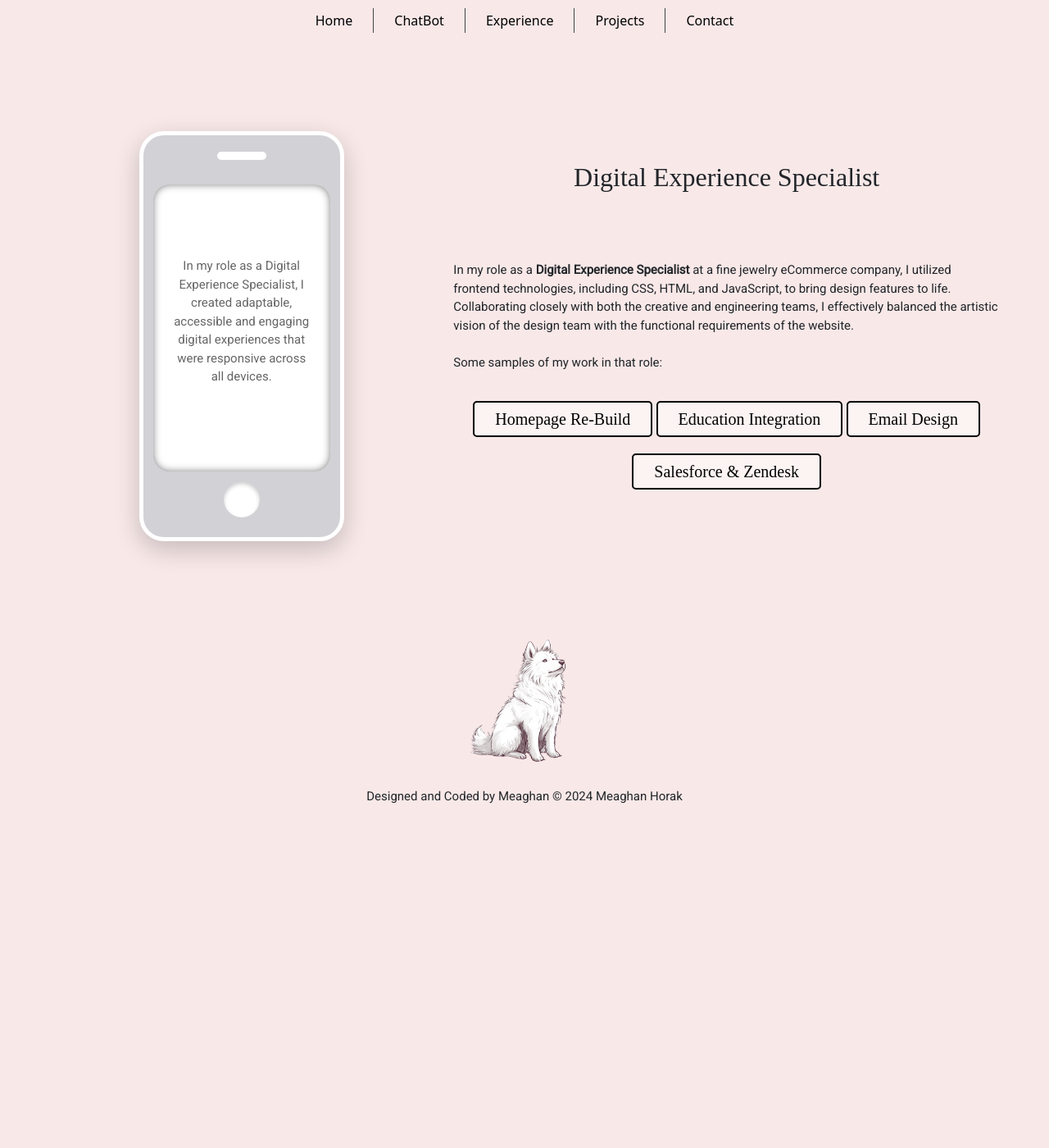
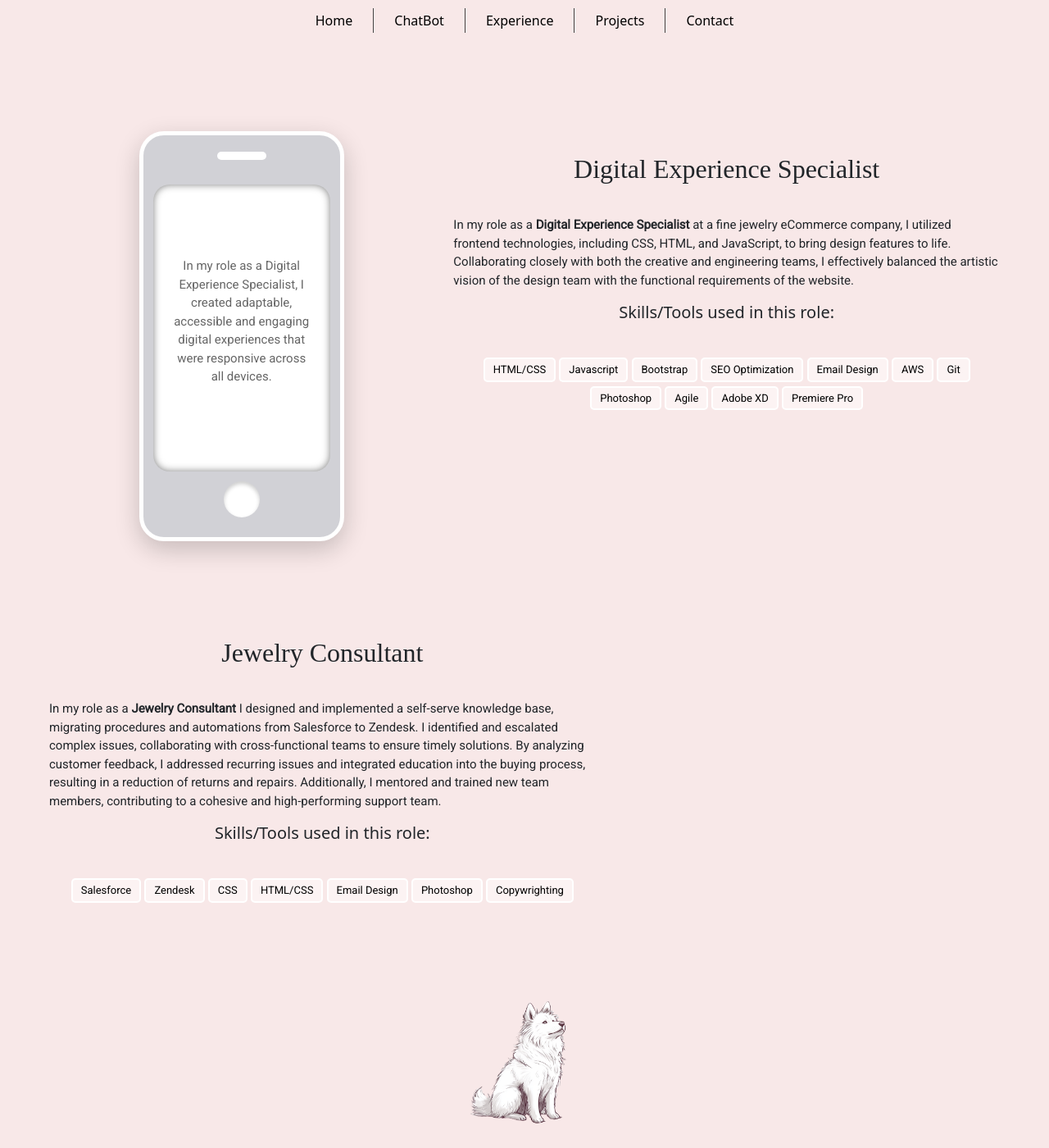
Before and after one commit to mkh7878/portfolio, a Jekyll site: the page built from pages/experience.html, in a window 1280 px wide and 1400 px high. Shown: the whole window at 82% size. Built offline with Jekyll 4.4.1, drawn with Linux system fonts in a browser that asks for light colours; some web fonts are replaced.

Commit message:
updates to experience page

```diff
--- a/_includes/header.html
+++ b/_includes/header.html
@@ -18,3 +18,5 @@
 <!-- jQuery and Bootstrap JS -->
 <script src="https://ajax.googleapis.com/ajax/libs/jquery/3.5.1/jquery.min.js"></script>
 <script src="https://maxcdn.bootstrapcdn.com/bootstrap/4.5.2/js/bootstrap.min.js"></script>
+<!-- Bootstrap JS (Popper.js included) -->
+<script src="https://cdn.jsdelivr.net/npm/bootstrap@5.3.0/dist/js/bootstrap.bundle.min.js"></script>
--- a/assets/css/styles.css
+++ b/assets/css/styles.css
@@ -374,8 +374,7 @@ p {
     text-decoration: none; /* Remove underline */
     display: inline-block;
     border-radius: 5px;
-    transition: background-color 0.3s ease; /* Smooth transition on hover */
-    cursor: pointer; /* Pointer cursor on hover */
+    margin-top: 5px;
 }
 
 /* .button:hover {
--- a/pages/chatbot.html
+++ b/pages/chatbot.html
@@ -1,6 +1,6 @@
 ---
 layout: default
-title: Home
+title: Chat Bot
 ---
 
 <div class="row">
--- a/pages/contact.html
+++ b/pages/contact.html
@@ -1,4 +1,4 @@
 ---
 layout: default
-title: Home
+title: Contact
 ---
--- a/pages/experience.html
+++ b/pages/experience.html
@@ -43,28 +46,42 @@ title: Home
     </div>
 
     <!-- Experience column with description of DES role-->
-    <div class="col-md-7 col-lg-7 col-sm-12" style="padding-top: 50px;">
+    <div class="col-md-7 col-lg-7 col-sm-12" style="padding-top: 40px;">
         <h4> <br><br>Digital Experience Specialist</h4>
         <div class="job-desc">
 
             <p>
-                <br><br>
                 In my role as a <strong>Digital Experience Specialist</strong> at a fine jewelry eCommerce company, I utilized frontend
                 technologies, including CSS, HTML, and JavaScript, to bring design features to life. Collaborating closely
                 with both the creative and engineering teams, I effectively balanced the artistic vision of the design team
                 with the functional requirements of the website.
-                <br><br>
-                Some samples of my work in that role:
             </p>
         </div>
-        <a class="button" href="hp-rebuild-gemvara.html" style="margin-top: 20px;">Homepage Re-Build</a>
+        <!-- <a class="button" href="/pages/hprebuildgemvara.html" style="margin-top: 20px;">Homepage Re-Build</a>
         <a class="button" href="#" style="margin-top: 20px;">Education Integration</a>
         <a class="button" href="#" style="margin-top: 20px;">Email Design</a>
-        <a class="button" href="#" style="margin-top: 20px;">Salesforce & Zendesk</a>
+        <a class="button" href="#" style="margin-top: 20px;">Salesforce & Zendesk</a> -->
+        <div class="col-12">
+            <h5> Skills/Tools used in this role: </h5>
+        </div>
+        <div class="col-12" style="padding-top: 30px;">
+            <div class="tools-button">HTML/CSS</div>
+            <div class="tools-button">Javascript</div>
+            <div class="tools-button">Bootstrap</div>
+            <div class="tools-button">SEO Optimization</div>
+            <div class="tools-button">Email Design</div>
+            <div class="tools-button">AWS</div>
+            <div class="tools-button">Git</div>
+            <div class="tools-button">Photoshop</div>
+            <div class="tools-button">Agile</div>
+            <div class="tools-button">Adobe XD</div>
+            <div class="tools-button">Premiere Pro</div>
+
+        </div>
     </div>
  </div>
 
-
+<!--  for mobile only browser phone css -->
  <div class="d-block d-sm-block d-md-none d-lg-none">
     <div class="row justify-content-center">
         <div class="device">
@@ -99,4 +116,42 @@ title: Home
             </div>
         </div>
     </div>
+
  </div>
+
+<div class="row">
+        <!-- Experience column with description of DES role-->
+        <div class="col-md-7 col-lg-7 col-sm-12" style="padding-top: 40px;">
+            <h4> <br><br>Jewelry Consultant</h4>
+            <div class="job-desc">
+
+                <p>
+                    In my role as a <strong>Jewelry Consultant</strong> I designed and implemented a self-serve knowledge base, migrating procedures and automations from Salesforce to Zendesk. I identified and escalated complex issues, collaborating with cross-functional teams to ensure timely solutions. By analyzing customer feedback, I addressed recurring issues and integrated education into the buying process, resulting in a reduction of returns and repairs. Additionally, I mentored and trained new team members, contributing to a cohesive and high-performing support team.
+                </p>
+            </div>
+            <!-- <a class="button" href="/pages/hprebuildgemvara.html" style="margin-top: 20px;">Homepage Re-Build</a>
+            <a class="button" href="#" style="margin-top: 20px;">Education Integration</a>
+            <a class="button" href="#" style="margin-top: 20px;">Email Design</a>
+            <a class="button" href="#" style="margin-top: 20px;">Salesforce & Zendesk</a> -->
+            <div class="col-12">
+                <h5> Skills/Tools used in this role: </h5>
+            </div>
+            <div class="col-12" style="padding-top: 30px;">
+                <div class="tools-button">Salesforce</div>
+                <div class="tools-button">Zendesk</div>
+                <div class="tools-button">CSS</div>
+                <div class="tools-button">HTML/CSS</div>
+                <div class="tools-button">Email Design</div>
+                <div class="tools-button">Photoshop</div>
+                <div class="tools-button">Copywrighting</div>
+
+            </div>
+        </div>
+        <div class="col-lg-5 col-md-5 col-sm-12">
+
+        </div>
+</div>
+
+<div class="row">
+
+</div>
```
Also changed, not shown: other parts of pages/experience.html (+5 -2 lines), pages/hp-rebuild-gemvara.html (deleted, +0 -8 lines), pages/hprebuildgemvara.html (added, +153 -0 lines).
